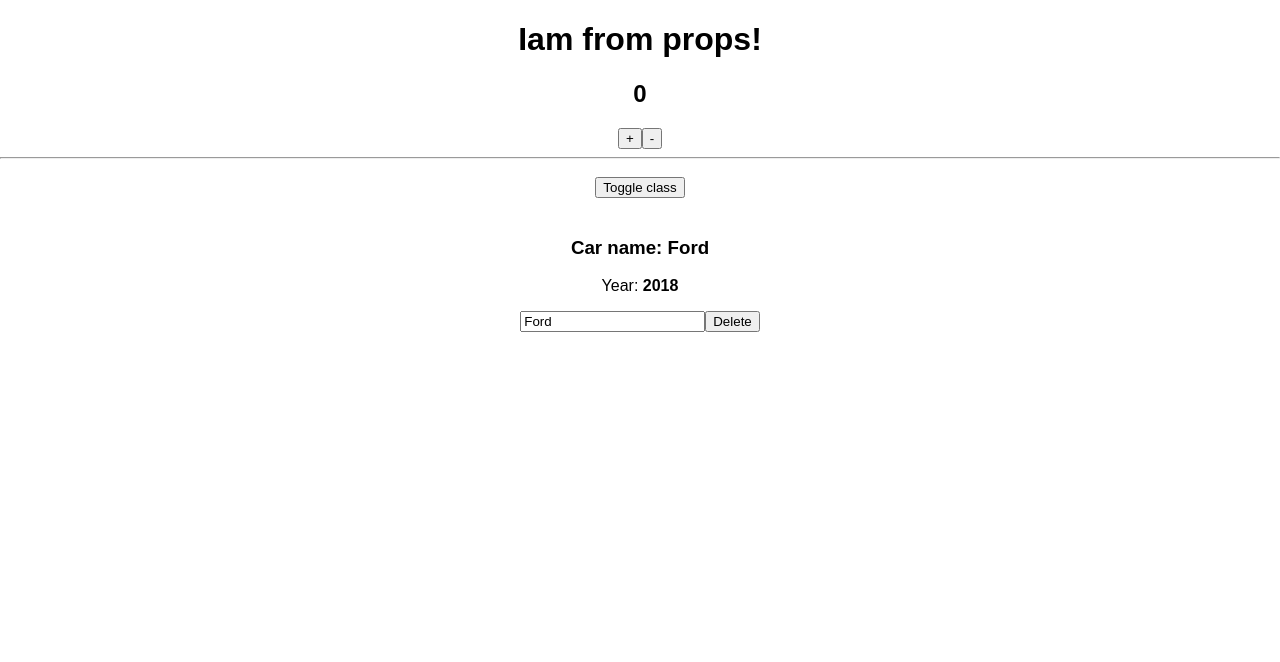
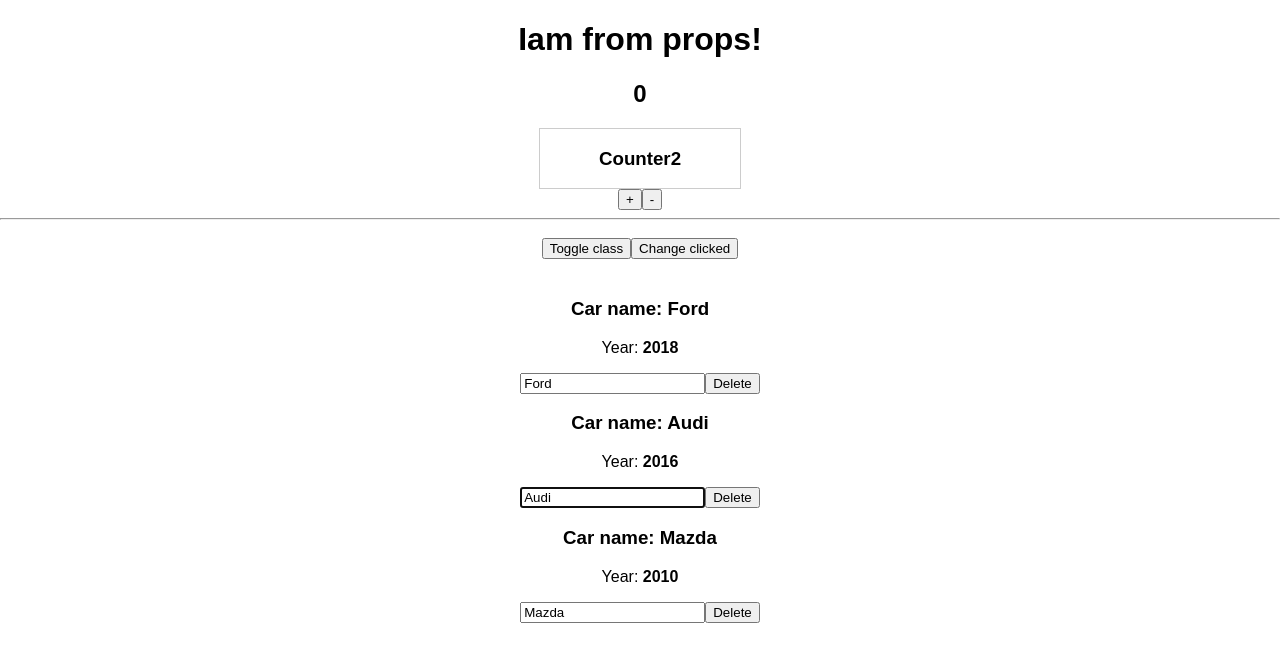
Before and after one commit to Max213141/ReactPraqctice, a React (Create React App) app: page / in a window 1280 px wide. Both pictures are taken after a click on the button "Toggle class". Shown: the top 662 px of the page. Built offline with nearby package versions, Linux system fonts and the light colour scheme.

Commit message:
Learn about PropTypes context HOC wich doesnt want to work refernces

```diff
--- a/src/App.js
+++ b/src/App.js
@@ -3,6 +3,8 @@
 import Car from './Car/Car'
 import ErrorBoundary from './ErrorBoundary/ErrorBoundary'
 import Counter from "./Counter/counter";
+
+export const clickedContext = React.createContext(false)
 
 class App extends Component {
 
@@ -10,10 +12,11 @@
     super(props);
 
     this.state = {
+      clicked: false,
       cars: [
         {name: 'Ford', year: 2018},
-        // {name: 'Audi', year: 2016},
-        // {name: 'Mazda', year: 2010}
+        {name: 'Audi', year: 2016},
+        {name: 'Mazda', year: 2010}
       ],
       pageTitle: 'React components',
       showCars: false
@@ -69,6 +72,7 @@
         return (
            <ErrorBoundary key = {index}>
              <Car
+                 index = {index}
                  key = {index}
                  name = {car.name}
                  year = {car.year}
@@ -85,12 +89,19 @@
         {/*<h1>{this.state.pageTitle}</h1>*/}
 
         <h1>{this.props.title}</h1>
-        <Counter />
+        <clickedContext.Provider value = {this.state.clicked}>
+          <Counter />
+        </clickedContext.Provider>
+
         <hr/>
         <button
           onClick={this.toggleClassHandler}
           style = {{marginTop: '10px'}}
         >Toggle class</button>
+
+        <button onClick={() => this.setState({clicked: true})}>
+          Change clicked
+        </button>
 
         <div style = {{
           width: '400px',
--- a/src/Car/car.css
+++ b/src/Car/Car.css
@@ -8,7 +8,7 @@
     box-shadow: 0 4px 5px rgba(0, 0, 0, 0.14);
 }
 
-.car:hover{
+.Car:hover{
     border: 1px solid #aaa;
     boxShadow: 0 4px 15px 0 rgba(0, 0, 0, 0.25);
     cursor: pointer
@@ -19,7 +19,7 @@
 }
 
 .input:active, .input:focus{
-    outline: none;
+
 }
 .input.green{
     border: 1px solid green;
--- a/src/Car/Car.js
+++ b/src/Car/Car.js
@@ -1,9 +1,20 @@
 import React from 'react'
-import classes from './car.css'
+import classes from './Car.css'
 import PropTypes from  'prop-types'
 import withClass from "../HOC/withClass"
 
 class Car extends React.Component {
+    constructor(props) {
+        super(props)
+
+        this.inputRef = React.createRef()
+    }
+
+    componentDidMount() {
+        if(this.props.index === 1) {
+            this.inputRef.current.focus()
+        }
+    }
 
     render() {
 
@@ -11,7 +22,7 @@
         //     throw new Error('Car faild')
         // }
 
-        const inputClasses = ['input']
+        const inputClasses = [classes.input]
 
         if (this.props.name !== '') {
             inputClasses.push(classes.green)
@@ -30,6 +41,7 @@
                 <h3>Сar name: {this.props.name}</h3>
                 <p>Year: <strong>{this.props.year}</strong></p>
                 <input
+                    ref={this.inputRef}
                     type="text"
                     onChange={this.props.onChangeName}
                     value={this.props.name}
@@ -41,11 +53,12 @@
     }
 }
 
-Car.propTypes = {
-    name: PropTypes.string,
-    year: PropTypes.number,
-    onChangename: PropTypes.func,
-    onDelete: PropTypes.func
-}
+// Car.propTypes = {
+//     name: PropTypes.string,
+//     year: PropTypes.number,
+//     index: PropTypes.number,
+//     onChangeName: PropTypes.func,
+//     onDelete: PropTypes.func
+// }
 
 export default withClass(Car, classes.Car)
--- a/src/Counter/counter.js
+++ b/src/Counter/counter.js
@@ -1,5 +1,6 @@
 import React, {Component} from 'react'
 import Auxiliary from "../HOC/Auxiliary";
+import Counter2 from "../Counter2/Counter2";
 
 
 export  default class Counter extends Component{
@@ -23,6 +24,7 @@
         return (
             <Auxiliary>
                 <h2> {this.state.counter}</h2>
+                <Counter2/>
                 <button onClick = {this.addCounter}>+</button>
                 <button onClick ={() => this.setState({counter: this.state.counter -1 })}>
                     -
--- /dev/null
+++ b/src/Counter2/Counter2.js
@@ -0,0 +1,18 @@
+import React from  'react'
+import {clickedContext} from "../App";
+
+
+export default props => {
+    return (
+        <div style = {{
+            border:'1px solid #ccc',
+            width:'200px',
+            margin:'auto'
+        }}>
+            <h3>Counter2</h3>
+            <clickedContext.Consumer>
+                {clicked => clicked ? <p>Clicked</p> : null}
+            </clickedContext.Consumer>
+        </div>
+    )
+}
--- a/src/HOC/withClass.js
+++ b/src/HOC/withClass.js
@@ -4,7 +4,7 @@
     return (props) => {
         return (
             <div className={className}>
-                <Component {...props} />
+                <Component {...props}/>
             </div>
         )
     }
```
